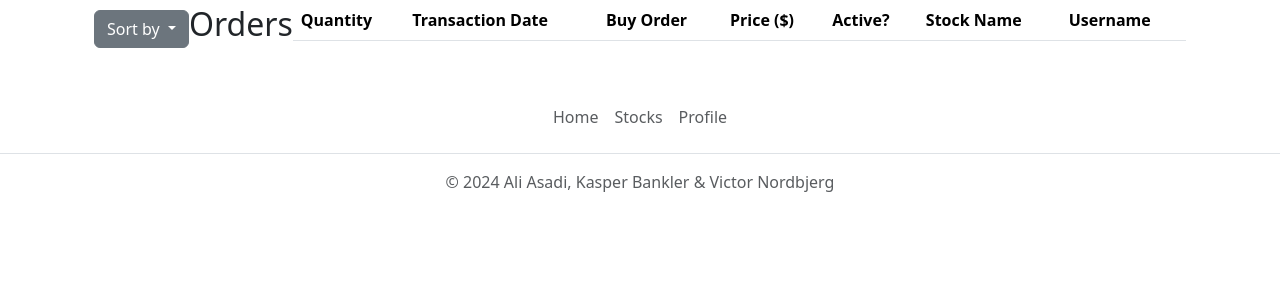
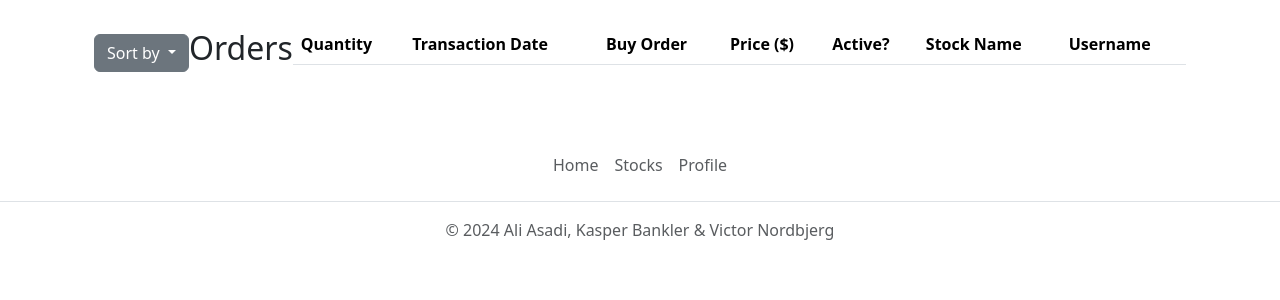
Before and after one commit to Kasper-Bankler/StockWebsite, a Django app: template portfolio/templates/index.html in a window 1280 px wide. Shown: the part 93-393 px from the top of the page. Run offline with Django 3.2, Linux system fonts and the light colour scheme; the template is opened without the code that fills it: most values are stand-ins (such as "Sample title", 1, 10 or a date in 2020); lists and menus that the app fills with data are empty.

Commit message:
base margin from nav

```diff
--- a/accounts/templates/profile.html
+++ b/accounts/templates/profile.html
@@ -3,7 +3,7 @@
 {% block content %}
     <div class="on my-3 p-3">
         <h1>Hello {{user.username}}!</h1>
-        <h2>Your current balance: {{user.balance}}$</h2>
+        <h2>Your current balance is: {{user.balance}}$</h2>
         <p>{{stocks.0.ticker}}</p>
         <a href="/portfolio">Portfolio</a>
 
--- a/templates/base.html
+++ b/templates/base.html
@@ -50,7 +50,7 @@
         </div>
 
     </nav>
-    <main class="container">{% block content %} {% endblock %}</main>
+    <main class="container py-4">{% block content %} {% endblock %}</main>
     <footer class="py-3 my-4">
       <ul class="nav justify-content-center border-bottom pb-3 mb-3">
         <li class="nav-item">
```
